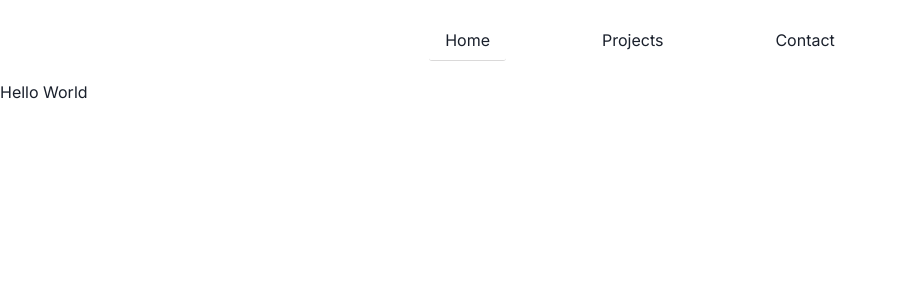
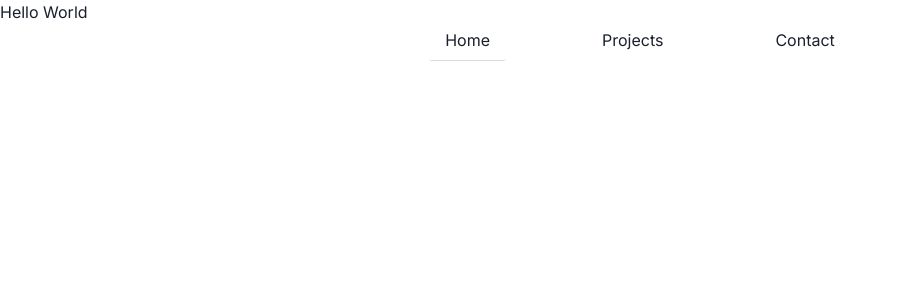
Before and after one commit to satshree/portfolio, a React (Vite) app: page / in a window 1280 px wide. Shown: the top 300 px of the page, without its empty margins (0-897 px from the left). Built offline with nearby package versions, Linux system fonts and the light colour scheme.

Commit message:
set navbar position to absolute:

```diff
--- a/src/components/NavBar/navbar.module.css
+++ b/src/components/NavBar/navbar.module.css
@@ -1,5 +1,11 @@
 .navbar {
   height: 80px;
+
+  position: absolute;
+  top: 0;
+  right: 0;
+
+  width: 100%;
 }
 
 .nav {
```
